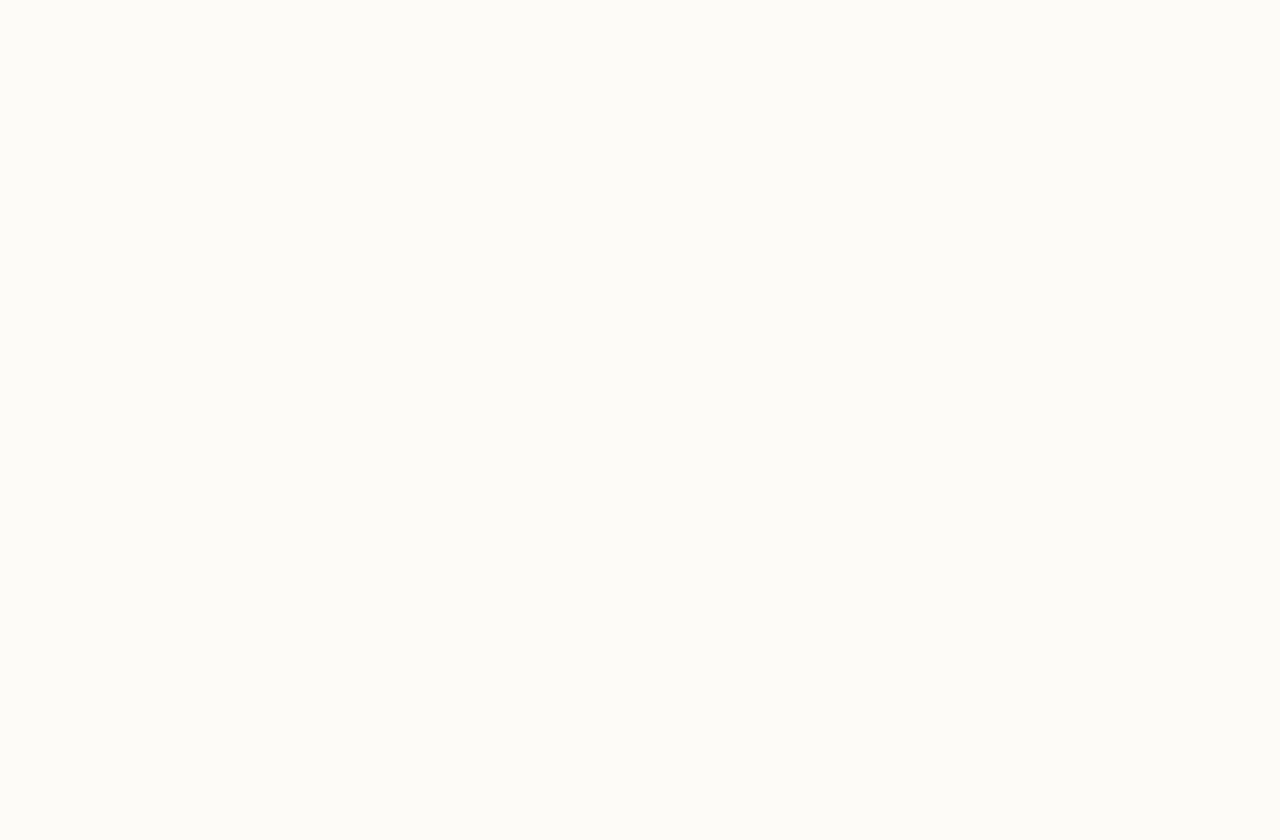
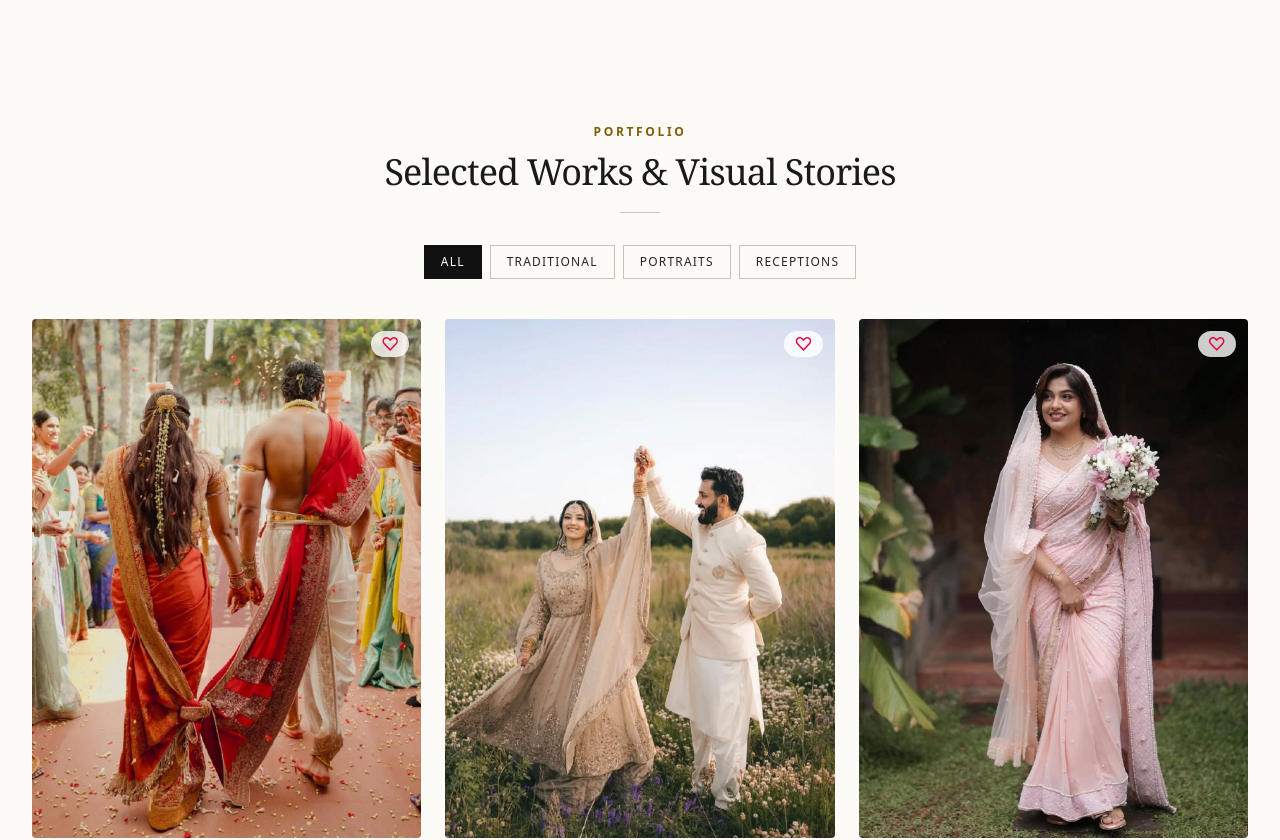
Before and after one commit to gopikakgopalan/GopikaPhoto, a React (Vite) app: page / in a window 1280 px wide. Shown: the part 1540-2380 px from the top of the page. Before the commit the page ends 1568 px from the top, so only its background shows below. Built offline with nearby package versions, Linux system fonts and the light colour scheme.

Commit message:
Add gallery section

```diff
--- a/src/App.jsx
+++ b/src/App.jsx
@@ -2,6 +2,9 @@ import { useState } from 'react'
 import Header from './components/Header'
 import Hero from './components/Hero'
 import About from './components/About'
+import LikeButton from './components/LikeButton'
+import PhotoCard from './components/PhotoCard'
+import Gallery from './components/Gallery'
 
 function App() {
   const [count, setCount] = useState(0)
@@ -11,6 +14,7 @@ function App() {
       <Header />
       <Hero />
       <About />
+      <Gallery />
       </div>
   )
 }
--- /dev/null
+++ b/src/components/Gallery.jsx
@@ -0,0 +1,65 @@
+import { useState } from "react";
+import { galleryData } from "../data/gallery_data";
+import PhotoCard from "./PhotoCard";
+
+const categories = ["All", ...new Set(galleryData.map((item) => item.category))];
+
+export default function Gallery() {
+  const [active, setActive] = useState("All");
+  const [likedIds, setLikedIds] = useState([]);
+
+  const visible =
+    active === "All" ? galleryData : galleryData.filter((item) => item.category === active);
+
+  function toggleLike(id) {
+    setLikedIds((prev) =>
+      prev.includes(id) ? prev.filter((x) => x !== id) : [...prev, id]
+    );
+  }
+
+  return (
+    <section id="gallery" className="mx-auto max-w-[1400px] px-5 py-16 md:px-8 md:py-24">
+      {/* Section heading */}
+      <div className="mb-8 text-center">
+        <span className="mb-3 block text-xs font-bold uppercase tracking-[0.22em] text-accent">
+          Portfolio
+        </span>
+        <h2 className="font-serif text-3xl font-normal tracking-tight text-[#1a1a1a] md:text-4xl">
+          Selected Works &amp; Visual Stories
+        </h2>
+        <div className="mx-auto mt-5 h-px w-10 bg-[#2b2b2b]/25" />
+      </div>
+
+      {/* Category filter */}
+      <div className="mb-10 flex flex-wrap justify-center gap-2">
+        {categories.map((c) => (
+          <button
+            key={c}
+            type="button"
+            onClick={() => setActive(c)}
+            aria-pressed={c === active}
+            className={`border px-4 py-2 text-xs uppercase tracking-widest transition ${
+              c === active
+                ? "border-[#111] bg-[#111] text-white"
+                : "border-[#c9c2b8] hover:border-[#111]"
+            }`}
+          >
+            {c}
+          </button>
+        ))}
+      </div>
+
+      {/* Grid */}
+      <div className="grid grid-cols-1 gap-4 sm:grid-cols-2 lg:grid-cols-3 lg:gap-6">
+        {visible.map((item) => (
+          <PhotoCard
+            key={item.id}
+            item={item}
+            liked={likedIds.includes(item.id)}
+            onToggleLike={() => toggleLike(item.id)}
+          />
+        ))}
+      </div>
+    </section>
+  );
+}
--- /dev/null
+++ b/src/components/LikeButton.jsx
@@ -0,0 +1,13 @@
+export default function LikeButton({ liked, onToggle }) {
+  return (
+    <button
+      type="button"
+      onClick={onToggle}
+      aria-pressed={liked}
+      aria-label={liked ? "Unlike this photo" : "Like this photo"}
+      className="absolute right-3 top-3 z-10 rounded-full bg-white/80 px-2.5 py-1 text-lg leading-none text-rose-600 transition hover:bg-white"
+    >
+      {liked ? "♥" : "♡"}
+    </button>
+  );
+}
--- /dev/null
+++ b/src/components/PhotoCard.jsx
@@ -0,0 +1,18 @@
+import LikeButton from "./LikeButton";
+
+export default function PhotoCard({ item, liked, onToggleLike }) {
+  return (
+    <figure className="group relative m-0 overflow-hidden rounded-sm bg-[#ede9e3]">
+      <img
+        src={`/${item.image}`}
+        alt={item.alt}
+        loading="lazy"
+        className="aspect-[3/4] w-full object-cover transition duration-500 group-hover:scale-105"
+      />
+      <LikeButton liked={liked} onToggle={onToggleLike} />
+      <figcaption className="pointer-events-none absolute inset-x-0 bottom-0 translate-y-2 bg-gradient-to-t from-black/65 to-transparent px-4 pb-4 pt-6 text-center text-xs font-medium uppercase tracking-[0.12em] text-white opacity-0 transition group-hover:translate-y-0 group-hover:opacity-100">
+        {item.title}
+      </figcaption>
+    </figure>
+  );
+}
--- /dev/null
+++ b/src/data/gallery_data.js
@@ -0,0 +1,86 @@
+export const galleryData = [
+  {
+    id: 1,
+    image: "images/wedding4.jpeg",
+    title: "Kerala Traditions",
+    category: "Traditional",
+    alt: "Vijay and Rashmika straight from Ramayana",
+  },
+  {
+    id: 2,
+    image: "images/wedding1.jpeg",
+    title: "Golden Hour",
+    category: "Portraits",
+    alt: "Shanaya and Amal in a beautiful field",
+  },
+  {
+    id: 3,
+    image: "images/wedding2.jpeg",
+    title: "Intimate Moments",
+    category: "Portraits",
+    alt: "Mehra glowing with a smile and bouquet in hand",
+  },
+  {
+    id: 4,
+    image: "images/wedding3.jpeg",
+    title: "Traditional Ceremonies",
+    category: "Traditional",
+    alt: "Aparna at her Hindu wedding ceremony with her family",
+  },
+  {
+    id: 5,
+    image: "images/wedding5.jpeg",
+    title: "Reception Moments",
+    category: "Receptions",
+    alt: "Sandra at her reception",
+  },
+  {
+    id: 6,
+    image: "images/wedding6.jpeg",
+    title: "Intimate Weddings",
+    category: "Traditional",
+    alt: "Shekar and Arya at their intimate wedding",
+  },
+  {
+    id: 7,
+    image: "images/wedding7.jpeg",
+    title: "Church Ceremonies",
+    category: "Traditional",
+    alt: "Christian bride and groom at church",
+  },
+  {
+    id: 8,
+    image: "images/wedding8.jpeg",
+    title: "Carnival Fun",
+    category: "Receptions",
+    alt: "Ammu Nimmu carnival",
+  },
+  {
+    id: 9,
+    image: "images/wedding9.jpeg",
+    title: "Love Stories",
+    category: "Portraits",
+    alt: "Sam and Raj hand by hand",
+  },
+  {
+    id: 10,
+    image: "images/wedding10.jpeg",
+    title: "Memorable Moments",
+    category: "Portraits",
+    alt: "Nileen and Sandra at their wedding",
+  },
+  {
+    id: 11,
+    image: "images/wedding11.jpeg",
+    title: "Beautiful Beginnings",
+    category: "Portraits",
+    alt: "Sam and Nidhi at their wedding",
+  },
+  {
+    id: 12,
+    image: "images/wedding12.jpeg",
+    title: "Joyful Celebrations",
+    category: "Receptions",
+    alt: "Ammu Nimmu reception",
+  },
+];
```
